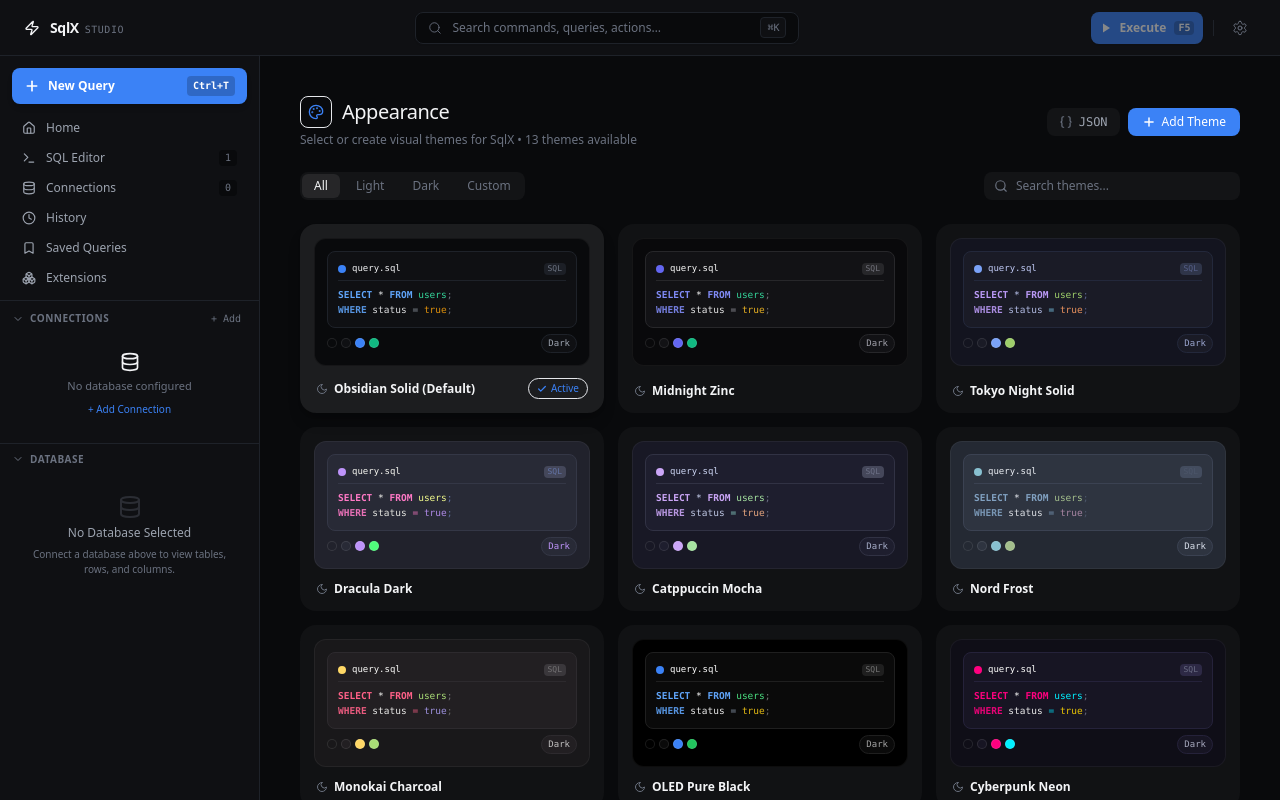
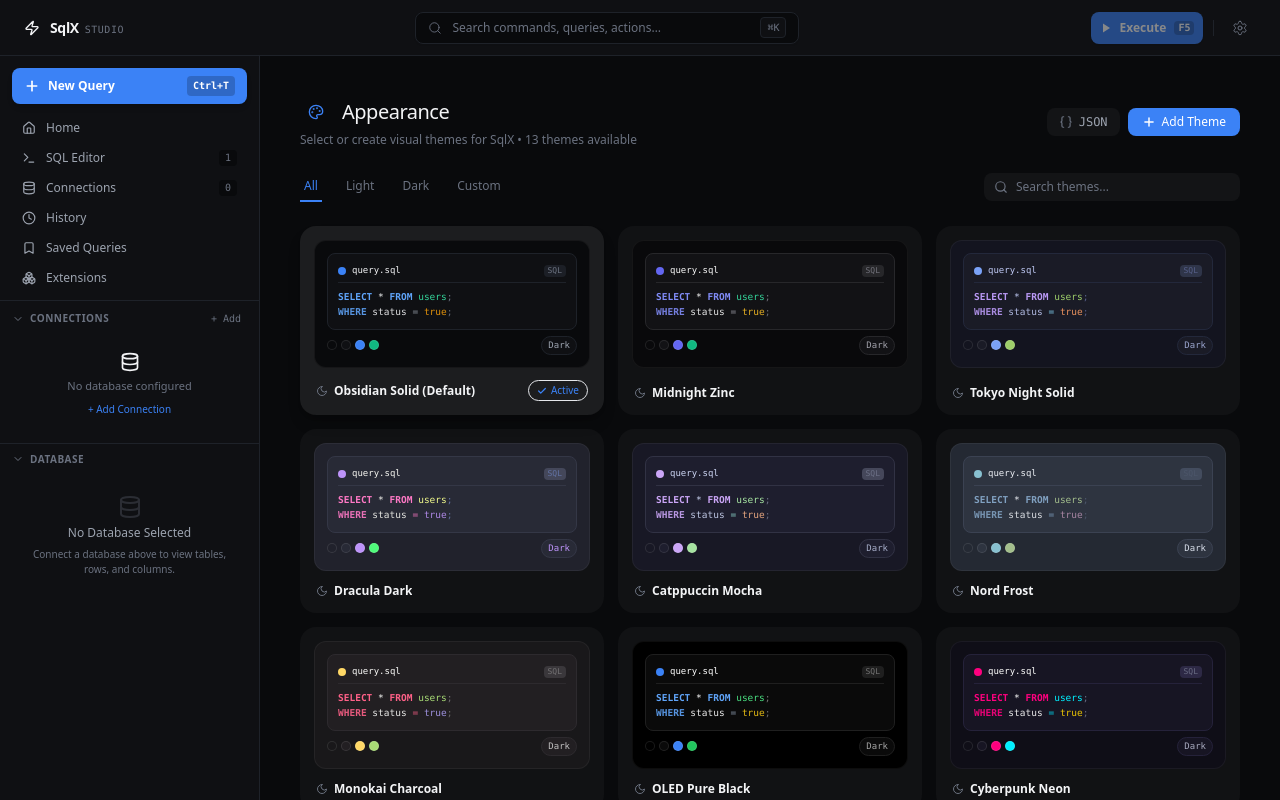
Before and after one commit to mohitdevx/SqlX-, a React (Vite) app: page / in a window 1280 px wide. Both pictures are taken after a click on the button 1239 px from the left and 27 px from the top of the page. Built offline with nearby package versions, Linux system fonts and the light colour scheme.

Commit message:
fixing themes && application runtime

```diff
--- a/src/components/theme/ThemeManager.tsx
+++ b/src/components/theme/ThemeManager.tsx
@@ -820,7 +820,7 @@
         <div className="flex flex-col sm:flex-row sm:items-center justify-between gap-4">
           <div>
             <div className="flex items-center space-x-2.5">
-              <div className="w-8 h-8 rounded-lg bg-accent-primary/10 border border-accent-primary/20 flex items-center justify-center text-accent-primary">
+              <div className="w-8 h-8 rounded-lg bg-accent-primary/10 flex items-center justify-center text-accent-primary">
                 <Palette className="w-4 h-4" />
               </div>
               <h1 className="text-xl font-medium tracking-tight text-tx-primary">Appearance</h1>
@@ -856,23 +856,26 @@
           </div>
         </div>
 
-        {/* Filter Pills (Strictly 4: All, Light, Dark, Custom) & Search */}
+        {/* Filter Tabs (Strictly 4: All, Light, Dark, Custom) & Search */}
         <div className="flex flex-col sm:flex-row items-stretch sm:items-center justify-between gap-3">
-          {/* Strict 4 Category Filter Pills */}
-          <div className="flex items-center space-x-1 p-0.5 rounded-lg bg-white/[0.04] self-start overflow-x-auto max-w-full">
-            {CATEGORIES.map((cat) => (
+          {/* Strict 4 Category Filter Tabs */}
+          <div className="flex items-center space-x-5 self-start overflow-x-auto max-w-full">
+            {CATEGORIES.map((cat) => {
+              const isActive = selectedCategory === cat.id;
+              return (
                 <button
                   key={cat.id}
                   onClick={() => setSelectedCategory(cat.id)}
-                className={`px-3 py-1 rounded-md text-xs font-medium transition-all cursor-pointer ${
-                  selectedCategory === cat.id
-                    ? 'bg-white/[0.08] text-tx-primary shadow-xs'
-                    : 'text-tx-muted hover:text-tx-secondary'
+                  className={`py-1.5 px-1 text-xs font-medium transition-all cursor-pointer border-b-2 ${
+                    isActive
+                      ? 'border-accent-primary text-accent-primary'
+                      : 'border-transparent text-tx-muted hover:text-tx-primary'
                   }`}
                 >
                   {cat.label}
                 </button>
-            ))}
+              );
+            })}
           </div>
 
           {/* Search Input */}
```
Also changed, not shown: 2 other files (tests, documents, lock files or other folders). Lines whose indentation alone changed are shown as unchanged.
